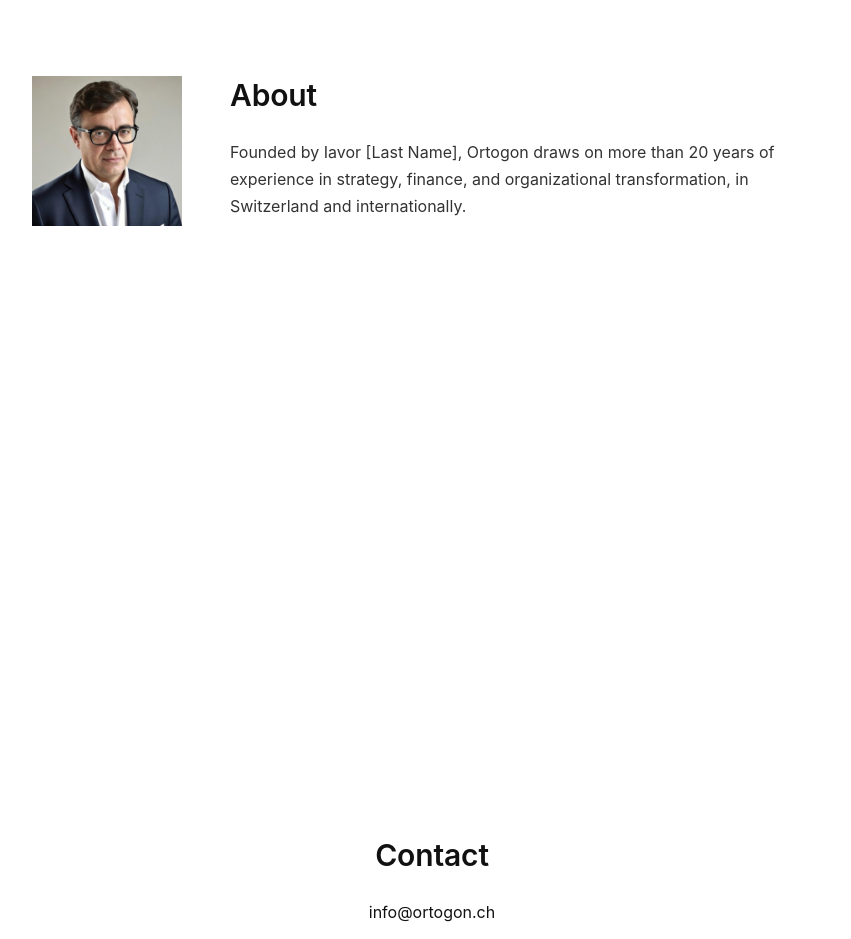
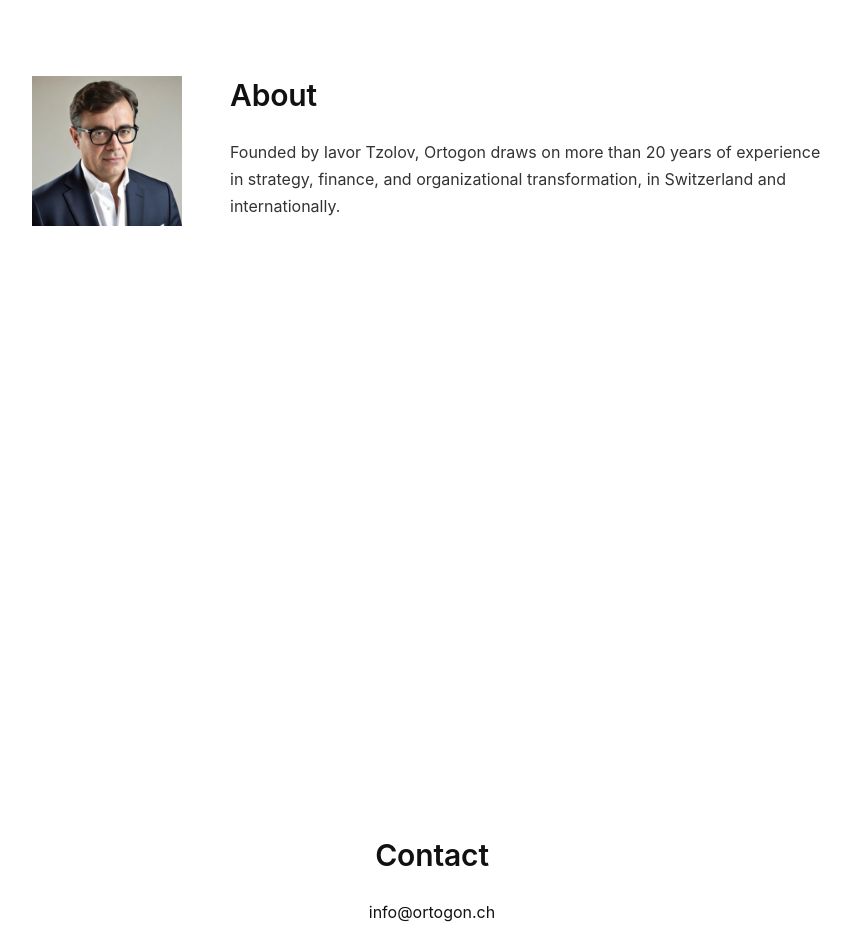
Before and after one commit to ortogon-consulting/ortogon-consulting.github.io, a plain HTML site: page en/index.html in a window 1280 px wide. Shown: the part 3440-4379 px from the top of the page, without its empty margins (208-1059 px from the left). Drawn offline with Linux system fonts and the light colour scheme.

Commit message:
Update index en

```diff
--- a/en/index.html
+++ b/en/index.html
@@ -543,7 +543,7 @@
             </div>
             <div class="about-text">
                 <h2>About</h2>
-                <p>Founded by Iavor [Last Name], Ortogon draws on more than 20 years of experience in strategy, finance, and organizational transformation, in Switzerland and internationally.</p>
+                <p>Founded by Iavor Tzolov, Ortogon draws on more than 20 years of experience in strategy, finance, and organizational transformation, in Switzerland and internationally.</p>
             </div>
         </div>
     </section>
```
